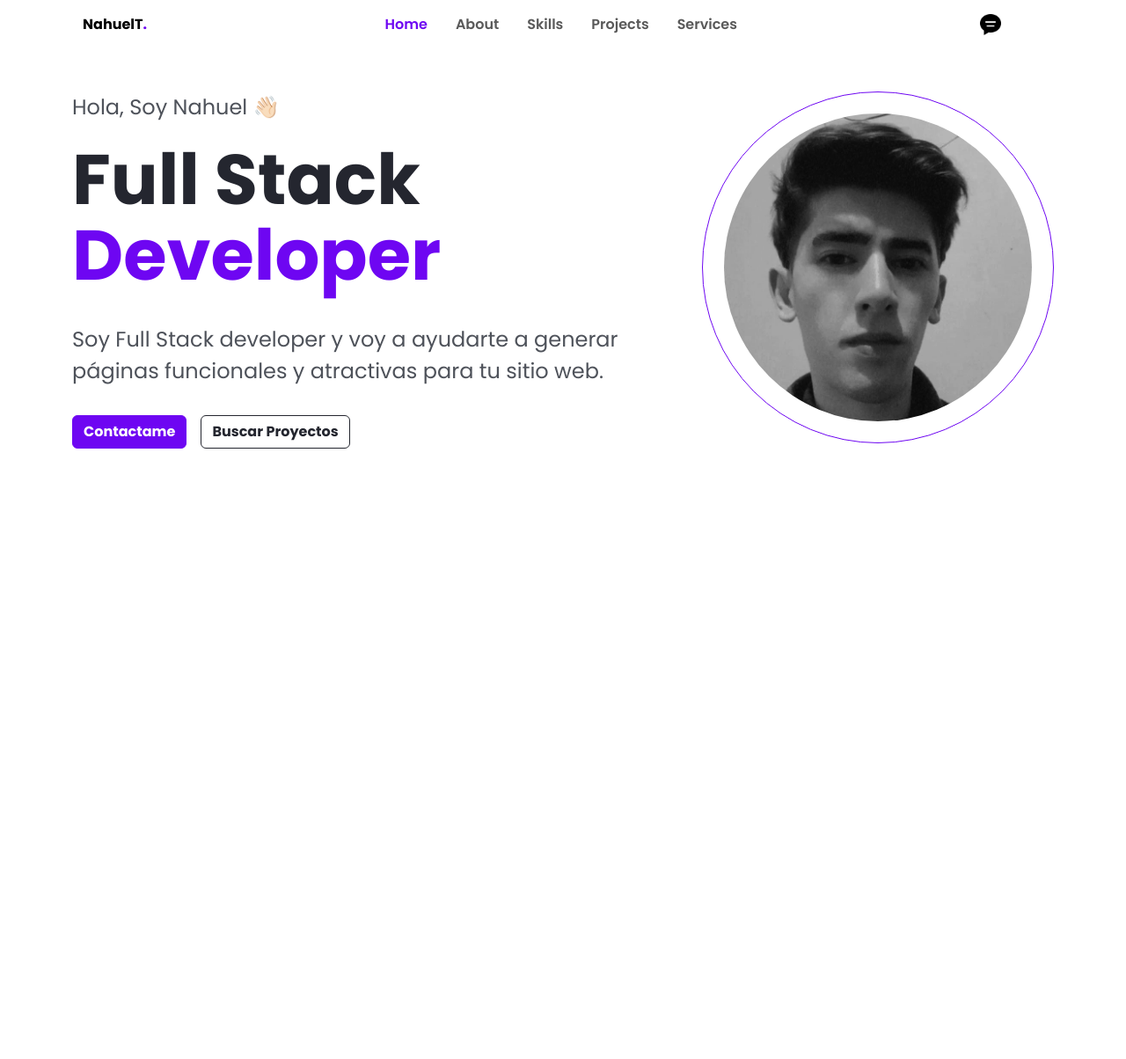
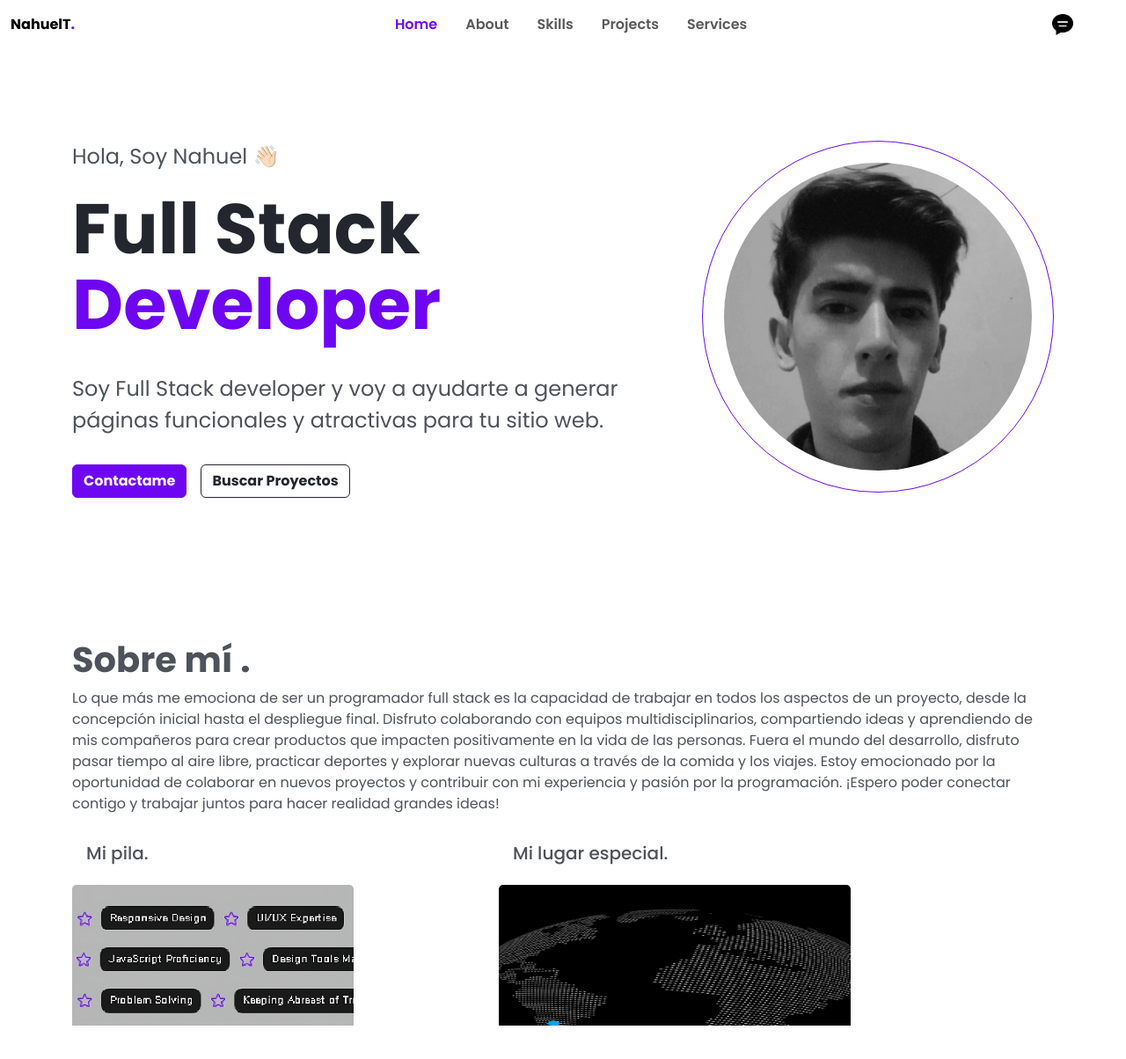
Before and after one commit to NahuelTeruel/ReactPorfolio, a React (Vite) app: page / in a window 1280 px wide. Shown: the top 1204 px of the page at 88% size. Before the commit the page ends 800 px from the top, so only its background shows below. Built offline with nearby package versions, Linux system fonts and the light colour scheme.

Commit message:
añadí la sección about me, fije el navbar para evitar que se oculte al scrollear

```diff
--- a/src/App.jsx
+++ b/src/App.jsx
@@ -1,11 +1,15 @@
 import './App.css'
+import AboutMe from './components/aboutMe/AboutMe'
+import Header from './components/header/Header'
 import Home from './components/home/Home'
 
 function App() {
 
   return (
     <>
+      <Header/>
       <Home/>
+      <AboutMe/>
     </>
   )
 }
--- /dev/null
+++ b/src/components/aboutMe/AboutMe.jsx
@@ -0,0 +1,31 @@
+import './aboutMe.css'
+
+function AboutMe() {
+
+    return (
+        <section className="container about mt-5">
+            <h2 className='fw-bold fs-1'>Sobre mí <span>.</span></h2>
+            <p className="text-justify">Lo que más me emociona de ser un programador full stack es la capacidad de trabajar en todos los aspectos de un proyecto, desde la concepción inicial hasta el despliegue final. Disfruto colaborando con equipos multidisciplinarios, compartiendo ideas y aprendiendo de mis compañeros para crear productos que impacten positivamente en la vida de las personas. Fuera el mundo del desarrollo, disfruto pasar tiempo al aire libre, practicar deportes y explorar nuevas culturas a través de la comida y los viajes. Estoy emocionado por la oportunidad de colaborar en nuevos proyectos y contribuir con mi experiencia y pasión por la programación. ¡Espero poder conectar contigo y trabajar juntos para hacer realidad grandes ideas!</p>
+            <div className="row row-cols-2 row-cols-md-2 g-5">
+                <div className="col-md-5">
+                    <div className="card card-no-border">
+                    <div className="card-body">
+                        <h5 className="card-title">Mi pila.</h5>
+                    </div>
+                    <img src="../../public/skills-about.png" className="card-img-top img-skills" alt="..."/>
+                    </div>
+                </div>
+                <div className="col-md-7">
+                    <div className="card card-no-border">
+                    <div className="card-body">
+                        <h5 className="card-title">Mi lugar especial.</h5>
+                    </div>
+                    <img src="../../public/mi-lugar.png" className="card-img-top img-lugar" alt="..."/>
+                    </div>
+                </div>
+            </div>
+        </section>
+    );
+}
+
+export default AboutMe;
--- /dev/null
+++ b/src/components/aboutMe/aboutMe.css
@@ -0,0 +1,13 @@
+.card-no-border {
+    border: none;
+}
+
+.img-skills{
+    width: 20em;
+    height: 10em;
+}
+
+.img-lugar{
+    width: 90em;
+    height: 10em;
+}
--- a/src/components/header/Header.jsx
+++ b/src/components/header/Header.jsx
@@ -12,7 +12,7 @@ function Header() {
 
     return (
         <section className='container'>
-            <nav className="navbar navbar-expand-lg justify-content-center">
+            <nav className="navbar navbar-expand-lg justify-content-center fixed-top bg-white">
                 <div className="container-fluid">
                     <a className="navbar-brand" href="#">NahuelT<span className="logo-destacado">.</span></a>
                     <button
@@ -33,10 +33,10 @@ function Header() {
                         <div className="offcanvas-body">
                             <ul className="navbar-nav justify-content-center flex-grow-1 pe-4">
                                 <li className="nav-item">
-                                    <a className="nav-link mx-lg-2 fw-semibold active" aria-current="page" href="#Home">Home</a>
+                                    <a className="nav-link mx-lg-2 fw-semibold active" aria-current="page" href="#home">Home</a>
                                 </li>
                                 <li className="nav-item">
-                                    <a className="nav-link mx-lg-2 fw-semibold" href="#About">About</a>
+                                    <a className="nav-link mx-lg-2 fw-semibold" href="#about">About</a>
                                 </li>
                                 <li className="nav-item">
                                     <a className="nav-link mx-lg-2 fw-semibold" href="#Skills">Skills</a>
--- a/src/components/home/Home.jsx
+++ b/src/components/home/Home.jsx
@@ -1,12 +1,9 @@
-import Header from "../header/Header"
 import './home.css'
 
 function Home() {
 
     return (
-    <>
-        <section><Header/></section>
-        <section className="container align-items-center mt-5">
+    <section className="container home align-items-center">
         <div className="d-flex">
             <div>
                 <p className="fs-4 text">Hola, Soy Nahuel 👋🏻</p>
@@ -35,7 +32,6 @@ function Home() {
             />
         </div>
     </section>
-    </>
     )
 }
 
--- a/src/custom.scss
+++ /dev/null
@@ -1,2 +0,0 @@
-
-@import '../node_modules/bootstrap/scss/bootstrap.scss'
--- a/src/index.css
+++ b/src/index.css
@@ -3,3 +3,8 @@
 * {
   font-family: "Poppins", "Poppins Placeholder", sans-serif;
 }
+
+.container {
+  margin-top: 10em;
+  margin-bottom: 10em;
+}
```
Also changed, not shown: public/mi-lugar.png (added), public/skills-about.png (added). Lines whose indentation alone changed are shown as unchanged.
